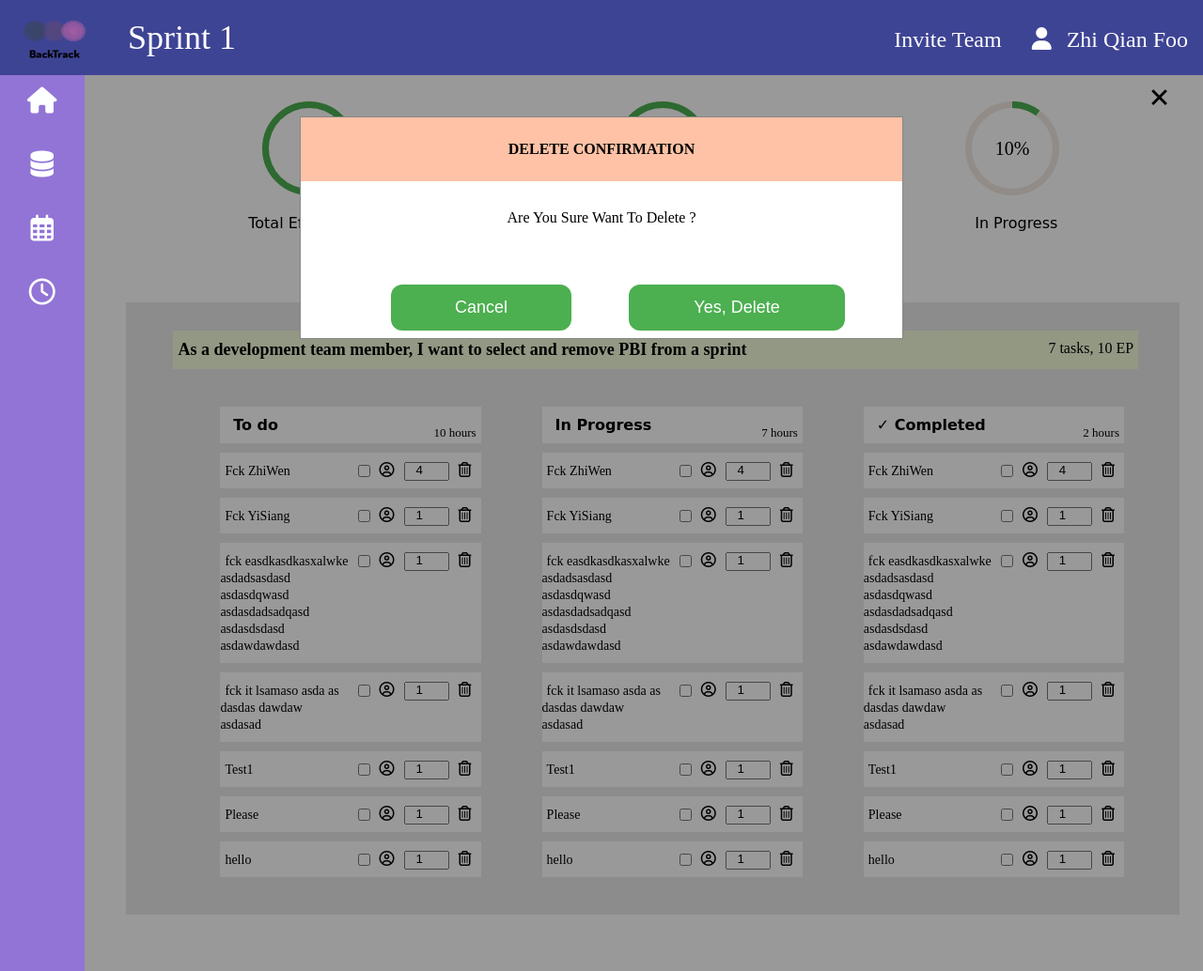
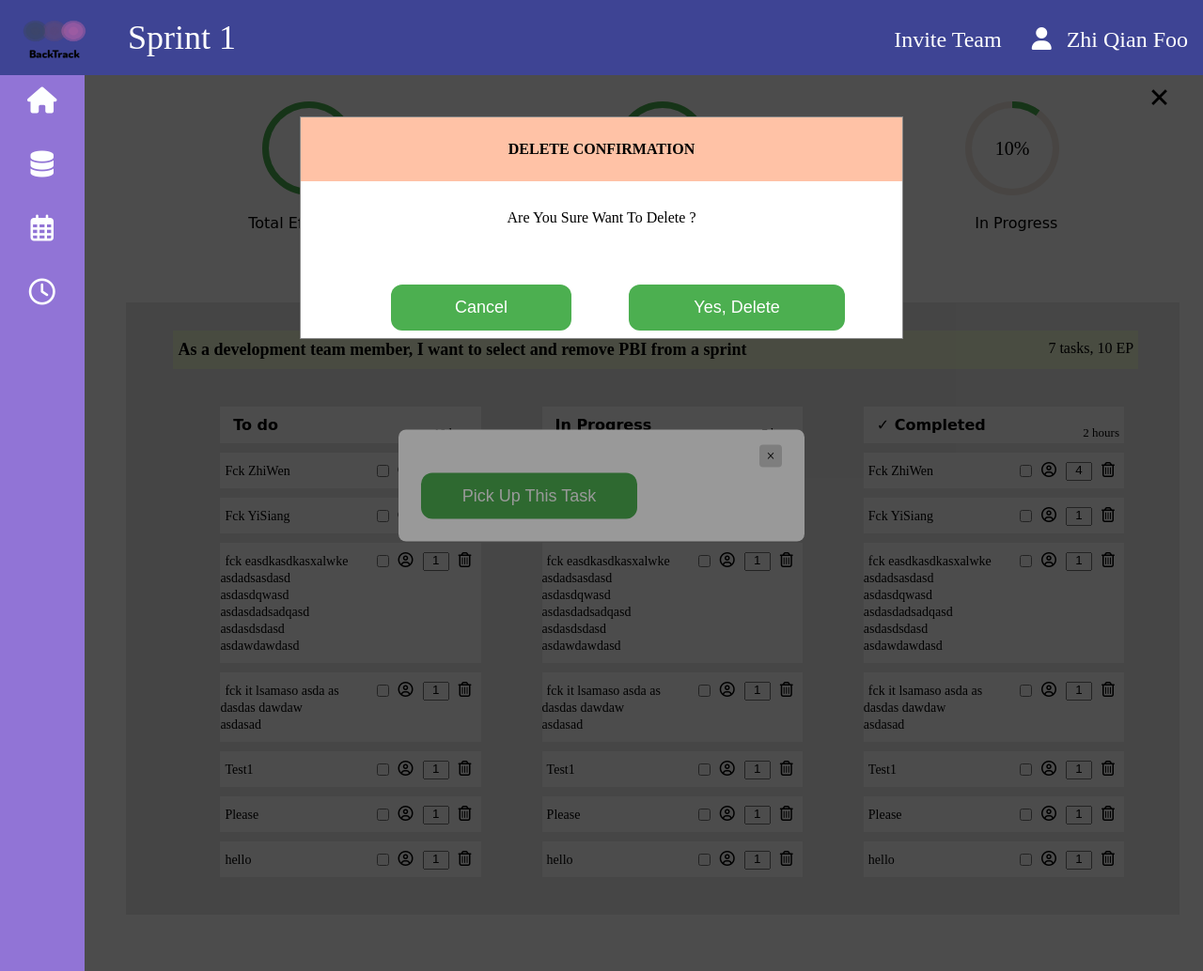
Before and after one commit to zhiqianfoo97/A-Web-Platform-for-Organizing-Projects-using-Scrum-Practice, a Django app: page /insprint/75/ in a window 1280 px wide, after a click that opens the changed part. Shown: the whole page at 94% size. Run offline with Django 3.2, Linux system fonts and the light colour scheme; data comes from the database, SQL or seed files in the repository; both versions use the stored data as it was after the commit; some libraries are stand-ins or nearby versions.

Commit message:
pick up task button and drop task button, removed arrow in number box

```diff
--- a/application/views/product_backlog_views.py
+++ b/application/views/product_backlog_views.py
@@ -22,6 +22,9 @@ def in_sprint_view (request,*args,**kwargs):
 
 def sprint_list_view (request,*args,**kwargs):
     return render(request,"sprintList.html",{})
+
+def dashboard_view (request,*args,**kwargs):
+    return render(request,"dashboard.html",{})
 
 class BackLogList(TemplateView):
     template_name = "pb.html"
--- a/config/urls.py
+++ b/config/urls.py
@@ -15,7 +15,7 @@ Including another URLconf
 """
 from django.contrib import admin
 from django.urls import path
-from application.views.product_backlog_views import  sprint_backlog_view, sprint_page_view, in_sprint_view, sprint_list_view
+from application.views.product_backlog_views import  sprint_backlog_view, sprint_page_view, in_sprint_view, sprint_list_view,dashboard_view
 from django.urls import path,include
 from django.conf import settings
 from django.conf.urls.static import static
@@ -28,6 +28,7 @@ urlpatterns = [
     # path('productbacklogs/',product_backlog_view, name ='product_backlog'),
     # path('sprintbacklogs/',sprint_backlog_view, name='sprint_backlog' ),
     path('sprintlist/',sprint_list_view, name ='sprint_list'),
+    path('dashboard/',dashboard_view, name ='dashboard'),
     path('admin/', admin.site.urls),
     path('', include('application.urls')),
 ]
--- a/static/style/sprintv2.css
+++ b/static/style/sprintv2.css
@@ -555,3 +555,91 @@ input[type=text]{
     border: 2px solid #ccc;
     box-sizing: border-box;
 }
+
+.pickupmodal {
+    position: fixed;
+    left: 0;
+    top: 0;
+    width: 100%;
+    height: 100%;
+    background-color: rgba(0, 0, 0, 0.5);
+    opacity: 0;
+    visibility: hidden;
+    transform: scale(1.1);
+    transition: visibility 0s linear 0.25s, opacity 0.25s 0s, transform 0.25s;
+}
+.pickupmodal-content {
+    position: absolute;
+    top: 50%;
+    left: 50%;
+    transform: translate(-50%, -50%);
+    background-color: white;
+    padding: 1rem 1.5rem;
+    width: 24rem;
+    border-radius: 0.5rem;
+}
+.close-button {
+    float: right;
+    width: 1.5rem;
+    line-height: 1.5rem;
+    text-align: center;
+    cursor: pointer;
+    border-radius: 0.25rem;
+    background-color: lightgray;
+}
+.close-button:hover {
+    background-color: darkgray;
+}
+.show-pickupmodal {
+    opacity: 1;
+    visibility: visible;
+    transform: scale(1.0);
+    transition: visibility 0s linear 0s, opacity 0.25s 0s, transform 0.25s;
+}
+
+.pickupmodal1 {
+    position: fixed;
+    left: 0;
+    top: 0;
+    width: 100%;
+    height: 100%;
+    background-color: rgba(0, 0, 0, 0.5);
+    opacity: 0;
+    visibility: hidden;
+    transform: scale(1.1);
+    transition: visibility 0s linear 0.25s, opacity 0.25s 0s, transform 0.25s;
+}
+
+.pickupmodal-content1 {
+    position: absolute;
+    top: 50%;
+    left: 50%;
+    transform: translate(-50%, -50%);
+    background-color: white;
+    padding: 1rem 1.5rem;
+    width: 24rem;
+    border-radius: 0.5rem;
+}
+.close-button1 {
+    float: right;
+    width: 1.5rem;
+    line-height: 1.5rem;
+    text-align: center;
+    cursor: pointer;
+    border-radius: 0.25rem;
+    background-color: lightgray;
+}
+.close-button1:hover {
+    background-color: darkgray;
+}
+.show-pickupmodal1 {
+    opacity: 1;
+    visibility: visible;
+    transform: scale(1.0);
+    transition: visibility 0s linear 0s, opacity 0.25s 0s, transform 0.25s;
+}
+
+input::-webkit-inner-spin-button {
+    -webkit-appearance: none;
+    margin: 0;
+}
--- a/templates/Sprint1v2.html
+++ b/templates/Sprint1v2.html
@@ -72,10 +72,10 @@
                                 <span style="float:right; padding-right: 5px; font-size: 13px; padding-top: 10px;">10 hours</span></b>
                             </div>
 
-                            {% for task in pbi_tasks %}
 
 
-                            <div class="titlebox2">
+                            {% for task in pbi_tasks %}
+                            <div class="titlebox2 trigger" >
                                 <div class="task" style="margin:0; width:50%;display: inline-block">
                                     <text style="text-align: left; font-size: 14px;word-wrap: break-word;">
                                         {{task.task_description}}
@@ -83,7 +83,7 @@
                                 </div>
                                 <div class= "functionality" style="width:50%; float: right; display: inline-block">
                                     <a href="#"><i onclick="document.getElementById('DeleteModal{{forloop.counter}}').style.display='block'" style="color: black; width:auto;float:right; margin-right: 10px;" class='far fa-trash-alt'></i></a>
-                                    <input type = "number" name="EP" value = {{task.effort_hour}} style = " text-align: center; width: 40px; height: 10px; float:right; margin-right: 10px;padding-bottom: 5px">
+                                    <input type = "number" name="EP" value = {{task.effort_hour}} style = " text-align: center; width: 20px; height: 10px; float:right; margin-right: 10px;padding-bottom: 5px">
                                     <i class='far fa-user-circle' style="float:right; margin-right: 10px;"></i>
                                     <input type="checkbox" name="done" value="done" style="float:right; margin-right: 10px;">
                                     <input type="hidden" name="task_id" value= {{task.task_id}}>
@@ -92,19 +92,21 @@
 
 
 
+
                             {% endfor %}
+                        </div>
 
 
-                        </div>
                         <div class="box">
                             <div class="titlebox">
                                 <b style="text-align: left;font-family: Comic Sans MS, cursive, sans-serif;">In Progress</b>
                                 <span style="float:right; padding-right: 5px; font-size: 13px; padding-top: 10px;">7 hours</span></b></b>
                             </div>
-                            {% for task in pbi_tasks %}
 
 
-                            <div class="titlebox2">
+
+                                {% for task in pbi_tasks %}
+                            <div class="titlebox2 trigger1">
                                 <div class="task" style="margin:0; width:50%;display: inline-block">
                                     <text style="text-align: left; font-size: 14px;word-wrap: break-word;">
                                         {{task.task_description}}
@@ -112,7 +114,7 @@
                                 </div>
                                 <div class= "functionality" style="width:50%; float: right; display: inline-block">
                                     <a href="#"><i onclick="document.getElementById('DeleteModal{{forloop.counter}}').style.display='block'" style="color: black; width:auto;float:right; margin-right: 10px;" class='far fa-trash-alt'></i></a>
-                                    <input type = "number" name="EP" value = {{task.effort_hour}} style = " text-align: center; width: 40px; height: 10px; float:right; margin-right: 10px;padding-bottom: 5px">
+                                    <input type = "number" name="EP" value = {{task.effort_hour}} style = " text-align: center; width: 20px; height: 10px; float:right; margin-right: 10px;padding-bottom: 5px">
                                     <i class='far fa-user-circle' style="float:right; margin-right: 10px;"></i>
                                     <input type="checkbox" name="done" value="done" style="float:right; margin-right: 10px;">
                                     <input type="hidden" name="task_id" value= {{task.task_id}}>
@@ -121,13 +123,16 @@
 
 
 
+
                             {% endfor %}
                         </div>
+
                         <div class="box">
                             <div class="titlebox">
                                 <b style="text-align: left; font-family: Comic Sans MS, cursive, sans-serif;">&#10003; Completed</b>
                                 <span style="float:right; padding-right: 5px; font-size: 13px; padding-top: 10px;">2 hours</span></b></b>
                         </div>
+
                         {% for task in pbi_tasks %}
 
 
@@ -139,7 +144,7 @@
                                 </div>
                                 <div class= "functionality" style="width:50%; float: right; display: inline-block">
                                     <a href="#"><i onclick="document.getElementById('DeleteModal{{forloop.counter}}').style.display='block'" style="color: black; width:auto;float:right; margin-right: 10px;" class='far fa-trash-alt'></i></a>
-                                    <input type = "number" name="EP" value = {{task.effort_hour}} style = " text-align: center; width: 40px; height: 10px; float:right; margin-right: 10px;padding-bottom: 5px">
+                                    <input type = "number" name="EP" value = {{task.effort_hour}} style = " text-align: center; width: 20px; height: 10px; float:right; margin-right: 10px;padding-bottom: 5px">
                                     <i class='far fa-user-circle' style="float:right; margin-right: 10px;"></i>
                                     <input type="checkbox" name="done" value="done" style="float:right; margin-right: 10px;">
                                     <input type="hidden" name="task_id" value= {{task.task_id}}>
@@ -148,12 +153,28 @@
 
 
 
+
                             {% endfor %}
-                    </div>
+
+                        </div>
 
 
 
-            </div>
+                     </div>
+
+                     <div class="pickupmodal">
+                        <div class="pickupmodal-content">
+                            <span class="close-button">&times;</span>
+                            <button type="button">Pick Up This Task </button>
+                        </div>
+                    </div>
+
+                    <div class="pickupmodal1">
+                            <div class="pickupmodal-content1">
+                                <span class="close-button1">&times;</span>
+                                <button type="button">Drop This Task </button>
+                            </div>
+                    </div>
 
     </div>
 
@@ -232,5 +253,38 @@
                 modal1.style.display = "none";
             }
         }
+
+
+        var modal = document.querySelector(".pickupmodal");
+        var modal2 = document.querySelector(".pickupmodal1");
+        document.querySelectorAll(".trigger").forEach(item =>{
+            item.addEventListener("click", toggleModal);
+        })
+
+        document.querySelectorAll(".trigger1").forEach(item =>{
+            item.addEventListener("click", toggleModal1);
+        })
+
+        var closeButton = document.querySelector(".close-button");
+        var closeButton1 = document.querySelector(".close-button1");
+
+        function toggleModal() {
+            modal.classList.toggle("show-pickupmodal");
+        }
+
+        function toggleModal1() {
+            modal2.classList.toggle("show-pickupmodal1");
+        }
+
+        function windowOnClick(event) {
+            if (event.target === modal) {
+                toggleModal();
+            }else if (event.target === modal2){
+                toggleModal1();
+            }
+        }
+        closeButton1.addEventListener("click", toggleModal1);
+        closeButton.addEventListener("click", toggleModal);
+        window.addEventListener("click", windowOnClick);
     </script>
 {% endblock %}
```
Also changed, not shown: static/style/dashboard.css (added, +99 -0 lines), templates/dashboard.html (added, +34 -0 lines), db.sqlite3.
